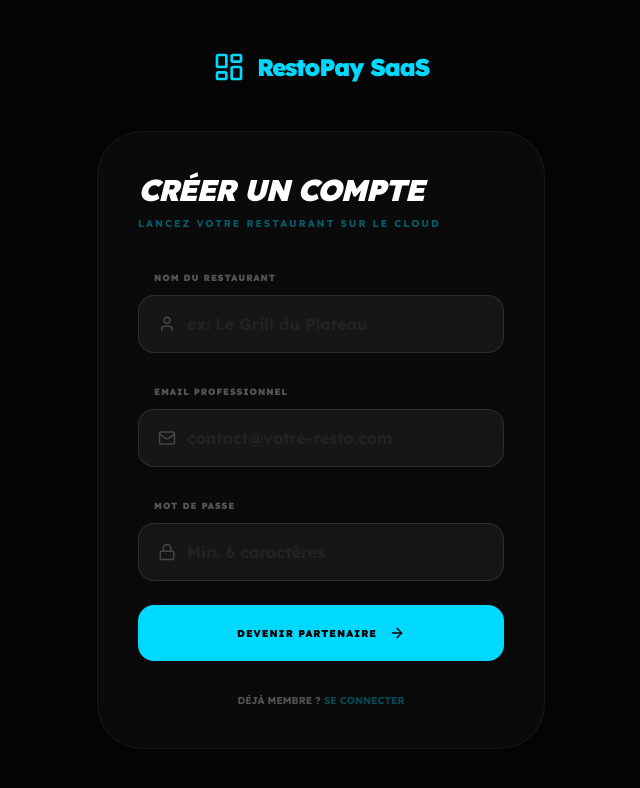
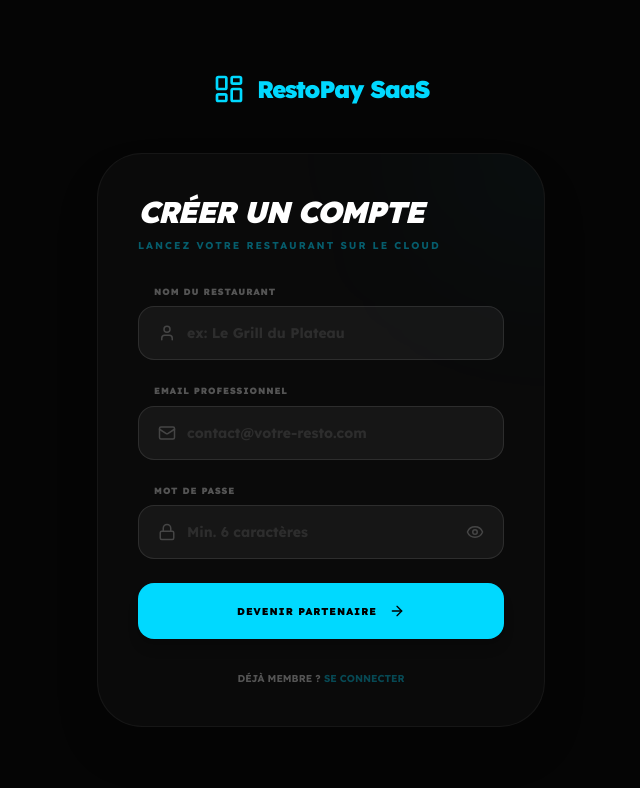
Before and after one commit to the7ven/restopay, a Next.js app: page /auth/signup in a window 1280 px wide. Shown: the top 788 px of the page, without its empty margins (319-959 px from the left). Built offline with nearby package versions, Linux system fonts and the light colour scheme; no server answers.

Commit message:
feat: Implement user login and signup authentication pages.

```diff
--- a/src/app/auth/login/page.js
+++ b/src/app/auth/login/page.js
@@ -2,7 +2,7 @@
 
 import React, { useState } from 'react';
 import { supabase } from '@/lib/supabase';
-import { LayoutDashboard, Mail, Lock, LogIn, Loader2 } from 'lucide-react';
+import { LayoutDashboard, Mail, Lock, LogIn, Loader2, Eye, EyeOff } from 'lucide-react';
 import Link from 'next/link';
 import { useRouter } from 'next/navigation';
 
@@ -10,6 +10,7 @@ export default function LoginPage() {
   const [loading, setLoading] = useState(false);
   const [email, setEmail] = useState('');
   const [password, setPassword] = useState('');
+  const [showPassword, setShowPassword] = useState(false); // État pour masquer/voir
   const router = useRouter();
 
   const handleLogin = async (e) => {
@@ -22,13 +23,9 @@ export default function LoginPage() {
       if (error) {
         alert("Erreur de connexion : " + error.message);
       } else {
-        // --- CRUCIAL POUR LE MIDDLEWARE ---
-        // Force Next.js à rafraîchir les données de la page actuelle
-        // pour envoyer les nouveaux cookies au serveur
+        // On utilise replace au lieu de push pour éviter les retours arrière vers le login
+        router.replace('/dashboard');
         router.refresh();
-
-        // Redirection vers le dashboard
-        router.push('/dashboard');
       }
     } catch (err) {
       alert("Une erreur inattendue est survenue.");
@@ -45,13 +42,17 @@ export default function LoginPage() {
           <span>RestoPay Luxe</span>
         </div>
 
-        <div className="bg-[#0a0a0a] border border-white/5 p-10 rounded-[45px] shadow-2xl">
-          <h2 className="text-3xl font-black italic tracking-tighter mb-2">BON RETOUR</h2>
-          <p className="text-[10px] uppercase tracking-[0.2em] opacity-40 mb-8 font-bold text-[#00D9FF]">Accédez à votre console de gestion</p>
+        <div className="bg-[#0a0a0a] border border-white/5 p-10 rounded-[45px] shadow-2xl relative overflow-hidden">
+          {/* Effet de lueur en fond */}
+          <div className="absolute -top-24 -left-24 w-48 h-48 bg-[#00D9FF]/10 blur-[100px] rounded-full"></div>
 
-          <form onSubmit={handleLogin} className="space-y-6">
-            <div>
-              <label className="text-[9px] uppercase font-black opacity-30 ml-4 tracking-widest">Email</label>
+          <h2 className="text-3xl font-black italic tracking-tighter mb-2 relative z-10">BON RETOUR</h2>
+          <p className="text-[10px] uppercase tracking-[0.2em] opacity-40 mb-8 font-bold text-[#00D9FF] relative z-10">Accédez à votre console de gestion</p>
+
+          <form onSubmit={handleLogin} className="space-y-6 relative z-10">
+            {/* EMAIL */}
+            <div className="text-left">
+              <label className="text-[9px] uppercase font-black opacity-30 ml-4 tracking-widest text-left block">Email</label>
               <div className="relative mt-2">
                 <Mail className="absolute left-5 top-1/2 -translate-y-1/2 opacity-20" size={18} />
                 <input
@@ -60,30 +61,40 @@ export default function LoginPage() {
                   placeholder="manager@votre-resto.com"
                   value={email}
                   onChange={e => setEmail(e.target.value)}
-                  className="w-full bg-white/5 border border-white/10 px-12 py-4 rounded-2xl outline-none focus:border-[#00D9FF] transition-all font-bold placeholder:text-white/10"
+                  className="w-full bg-white/5 border border-white/10 px-12 py-4 rounded-2xl outline-none focus:border-[#00D9FF] transition-all font-bold placeholder:text-white/10 text-sm"
                 />
               </div>
             </div>
 
-            <div>
-              <label className="text-[9px] uppercase font-black opacity-30 ml-4 tracking-widest">Mot de passe</label>
+            {/* MOT DE PASSE */}
+            <div className="text-left">
+              <label className="text-[9px] uppercase font-black opacity-30 ml-4 tracking-widest text-left block">Mot de passe</label>
               <div className="relative mt-2">
                 <Lock className="absolute left-5 top-1/2 -translate-y-1/2 opacity-20" size={18} />
                 <input
                   required
-                  type="password"
+                  type={showPassword ? "text" : "password"}
                   placeholder="••••••••"
                   value={password}
                   onChange={e => setPassword(e.target.value)}
-                  className="w-full bg-white/5 border border-white/10 px-12 py-4 rounded-2xl outline-none focus:border-[#00D9FF] transition-all font-bold placeholder:text-white/10"
+                  className="w-full bg-white/5 border border-white/10 px-12 py-4 rounded-2xl outline-none focus:border-[#00D9FF] transition-all font-bold placeholder:text-white/10 text-sm"
                 />
+                {/* BOUTON MASQUER/VOIR */}
+                <button
+                  type="button"
+                  onClick={() => setShowPassword(!showPassword)}
+                  className="absolute right-5 top-1/2 -translate-y-1/2 text-white/20 hover:text-[#00D9FF] transition-colors bg-transparent border-none p-0 cursor-pointer"
+                >
+                  {showPassword ? <EyeOff size={18} /> : <Eye size={18} />}
+                </button>
               </div>
             </div>
 
+            {/* BOUTON SUBMIT */}
             <button
               type="submit"
               disabled={loading}
-              className="w-full py-5 bg-[#00D9FF] text-black font-black rounded-2xl shadow-lg uppercase text-[10px] tracking-widest flex items-center justify-center gap-3 active:scale-95 transition-all disabled:opacity-50 disabled:cursor-not-allowed"
+              className="w-full py-5 bg-[#00D9FF] text-black font-black rounded-2xl shadow-lg uppercase text-[10px] tracking-widest flex items-center justify-center gap-3 active:scale-95 transition-all disabled:opacity-50 disabled:cursor-not-allowed mt-4"
             >
               {loading ? (
                 <>
@@ -99,7 +110,7 @@ export default function LoginPage() {
             </button>
           </form>
 
-          <p className="mt-8 text-center text-[10px] font-bold opacity-30">
+          <p className="mt-8 text-center text-[10px] font-bold opacity-30 relative z-10">
             PAS ENCORE DE COMPTE ? <Link href="/auth/signup" className="text-[#00D9FF] hover:underline hover:text-cyan-300 transition-colors">CRÉER MON RESTAURANT</Link>
           </p>
         </div>
--- a/src/app/auth/signup/page.js
+++ b/src/app/auth/signup/page.js
@@ -2,12 +2,13 @@
 
 import React, { useState } from 'react';
 import { supabase } from '@/lib/supabase';
-import { LayoutDashboard, Mail, Lock, User, ArrowRight, Loader2 } from 'lucide-react';
+import { LayoutDashboard, Mail, Lock, User, ArrowRight, Loader2, Eye, EyeOff } from 'lucide-react';
 import Link from 'next/link';
 import { useRouter } from 'next/navigation';
 
 export default function SignupPage() {
   const [loading, setLoading] = useState(false);
+  const [showPassword, setShowPassword] = useState(false);
   const [formData, setFormData] = useState({ email: '', password: '', restoName: '' });
   const router = useRouter();
 
@@ -16,32 +17,45 @@ export default function SignupPage() {
     setLoading(true);
 
     try {
-      // 1. Inscription avec métadonnées pour le Trigger SQL
-      const { data, error } = await supabase.auth.signUp({
+      // 1. Inscription dans Supabase Auth
+      const { data, error: authError } = await supabase.auth.signUp({
         email: formData.email,
         password: formData.password,
-        options: {
-          data: {
-            restaurant_name: formData.restoName
-          }
-        }
       });
 
-      if (error) {
-        alert("Erreur d'inscription : " + error.message);
-      } else {
-        // 2. Si l'inscription réussit, on vérifie si une session est déjà active
-        // (dépend de la config "Confirm Email" dans Supabase)
-        if (data?.session) {
-          router.refresh();
-          router.push('/dashboard');
+      if (authError) throw authError;
+
+      if (data?.user) {
+        // 2. CRUCIAL : Insertion manuelle dans la table 'restaurants'
+        // Cela garantit que le profil existe même si le trigger SQL tarde
+        const { error: dbError } = await supabase
+          .from('restaurants')
+          .insert([
+            {
+              id: data.user.id,
+              name: formData.restoName,
+              owner_email: formData.email,
+              is_active: false, // Compte suspendu par défaut pour validation
+              is_super_admin: false
+            }
+          ]);
+
+        if (dbError) {
+          console.error("Erreur création profil:", dbError.message);
+        }
+
+        // 3. Redirection intelligente
+        if (data.session) {
+          // Si l'email confirmation est désactivé, on entre direct
+          router.replace('/dashboard');
         } else {
-          alert("Inscription réussie ! Vous pouvez maintenant vous connecter.");
+          // Sinon on demande de vérifier les mails
+          alert("Inscription réussie ! Vérifiez vos emails pour confirmer votre compte ou connectez-vous.");
           router.push('/auth/login');
         }
       }
     } catch (err) {
-      alert("Une erreur est survenue lors de la création du compte.");
+      alert("Erreur : " + err.message);
     } finally {
       setLoading(false);
     }
@@ -55,13 +69,16 @@ export default function SignupPage() {
           <span>RestoPay SaaS</span>
         </div>
 
-        <div className="bg-[#0a0a0a] border border-white/5 p-10 rounded-[45px] shadow-2xl">
-          <h2 className="text-3xl font-black italic tracking-tighter mb-2">CRÉER UN COMPTE</h2>
-          <p className="text-[10px] uppercase tracking-[0.2em] opacity-40 mb-8 font-bold text-[#00D9FF]">Lancez votre restaurant sur le cloud</p>
+        <div className="bg-[#0a0a0a] border border-white/5 p-10 rounded-[45px] shadow-2xl relative overflow-hidden">
+          <div className="absolute -top-24 -right-24 w-48 h-48 bg-[#00D9FF]/5 blur-[100px] rounded-full"></div>
 
-          <form onSubmit={handleSignup} className="space-y-6">
-            <div>
-              <label className="text-[9px] uppercase font-black opacity-30 ml-4 tracking-widest">Nom du Restaurant</label>
+          <h2 className="text-3xl font-black italic tracking-tighter mb-2 relative z-10 text-left">CRÉER UN COMPTE</h2>
+          <p className="text-[10px] uppercase tracking-[0.2em] opacity-40 mb-8 font-bold text-[#00D9FF] relative z-10 text-left text-wrap">Lancez votre restaurant sur le cloud</p>
+
+          <form onSubmit={handleSignup} className="space-y-6 relative z-10">
+            {/* NOM RESTO */}
+            <div className="text-left">
+              <label className="text-[9px] uppercase font-black opacity-30 ml-4 tracking-widest text-left block">Nom du Restaurant</label>
               <div className="relative mt-2">
                 <User className="absolute left-5 top-1/2 -translate-y-1/2 opacity-20" size={18} />
                 <input
@@ -70,13 +87,14 @@ export default function SignupPage() {
                   placeholder="ex: Le Grill du Plateau"
                   value={formData.restoName}
                   onChange={e => setFormData({...formData, restoName: e.target.value})}
-                  className="w-full bg-white/5 border border-white/10 px-12 py-4 rounded-2xl outline-none focus:border-[#00D9FF] transition-all font-bold placeholder:text-white/5"
+                  className="w-full bg-white/5 border border-white/10 px-12 py-4 rounded-2xl outline-none focus:border-[#00D9FF] transition-all font-bold placeholder:text-white/10 text-sm"
                 />
               </div>
             </div>
 
-            <div>
-              <label className="text-[9px] uppercase font-black opacity-30 ml-4 tracking-widest">Email Professionnel</label>
+            {/* EMAIL */}
+            <div className="text-left">
+              <label className="text-[9px] uppercase font-black opacity-30 ml-4 tracking-widest text-left block">Email Professionnel</label>
               <div className="relative mt-2">
                 <Mail className="absolute left-5 top-1/2 -translate-y-1/2 opacity-20" size={18} />
                 <input
@@ -85,37 +103,45 @@ export default function SignupPage() {
                   placeholder="contact@votre-resto.com"
                   value={formData.email}
                   onChange={e => setFormData({...formData, email: e.target.value})}
-                  className="w-full bg-white/5 border border-white/10 px-12 py-4 rounded-2xl outline-none focus:border-[#00D9FF] transition-all font-bold placeholder:text-white/5"
+                  className="w-full bg-white/5 border border-white/10 px-12 py-4 rounded-2xl outline-none focus:border-[#00D9FF] transition-all font-bold placeholder:text-white/10 text-sm"
                 />
               </div>
             </div>
 
-            <div>
-              <label className="text-[9px] uppercase font-black opacity-30 ml-4 tracking-widest">Mot de passe</label>
+            {/* MOT DE PASSE */}
+            <div className="text-left">
+              <label className="text-[9px] uppercase font-black opacity-30 ml-4 tracking-widest text-left block">Mot de passe</label>
               <div className="relative mt-2">
                 <Lock className="absolute left-5 top-1/2 -translate-y-1/2 opacity-20" size={18} />
                 <input
                   required
-                  type="password"
+                  type={showPassword ? "text" : "password"}
                   placeholder="Min. 6 caractères"
                   value={formData.password}
                   onChange={e => setFormData({...formData, password: e.target.value})}
-                  className="w-full bg-white/5 border border-white/10 px-12 py-4 rounded-2xl outline-none focus:border-[#00D9FF] transition-all font-bold placeholder:text-white/5"
+                  className="w-full bg-white/5 border border-white/10 px-12 py-4 rounded-2xl outline-none focus:border-[#00D9FF] transition-all font-bold placeholder:text-white/10 text-sm"
                 />
+                <button
+                  type="button"
+                  onClick={() => setShowPassword(!showPassword)}
+                  className="absolute right-5 top-1/2 -translate-y-1/2 text-white/20 hover:text-[#00D9FF] transition-colors p-0 border-none bg-transparent cursor-pointer"
+                >
+                  {showPassword ? <EyeOff size={18} /> : <Eye size={18} />}
+                </button>
               </div>
             </div>
 
             <button
               type="submit"
               disabled={loading}
-              className="w-full py-5 bg-[#00D9FF] text-black font-black rounded-2xl shadow-lg uppercase text-[10px] tracking-widest flex items-center justify-center gap-3 active:scale-95 transition-all disabled:opacity-50"
+              className="w-full py-5 bg-[#00D9FF] text-black font-black rounded-2xl shadow-lg uppercase text-[10px] tracking-widest flex items-center justify-center gap-3 active:scale-95 transition-all disabled:opacity-50 mt-4"
             >
               {loading ? <Loader2 className="animate-spin" size={18} /> : <>DEVENIR PARTENAIRE <ArrowRight size={16} /></>}
             </button>
           </form>
 
-          <p className="mt-8 text-center text-[10px] font-bold opacity-30">
-            DÉJÀ MEMBRE ? <Link href="/auth/login" className="text-[#00D9FF] hover:underline">SE CONNECTER</Link>
+          <p className="mt-8 text-center text-[10px] font-bold opacity-30 relative z-10">
+            DÉJÀ MEMBRE ? <Link href="/auth/login" className="text-[#00D9FF] hover:underline hover:text-cyan-300">SE CONNECTER</Link>
           </p>
         </div>
       </div>
```
